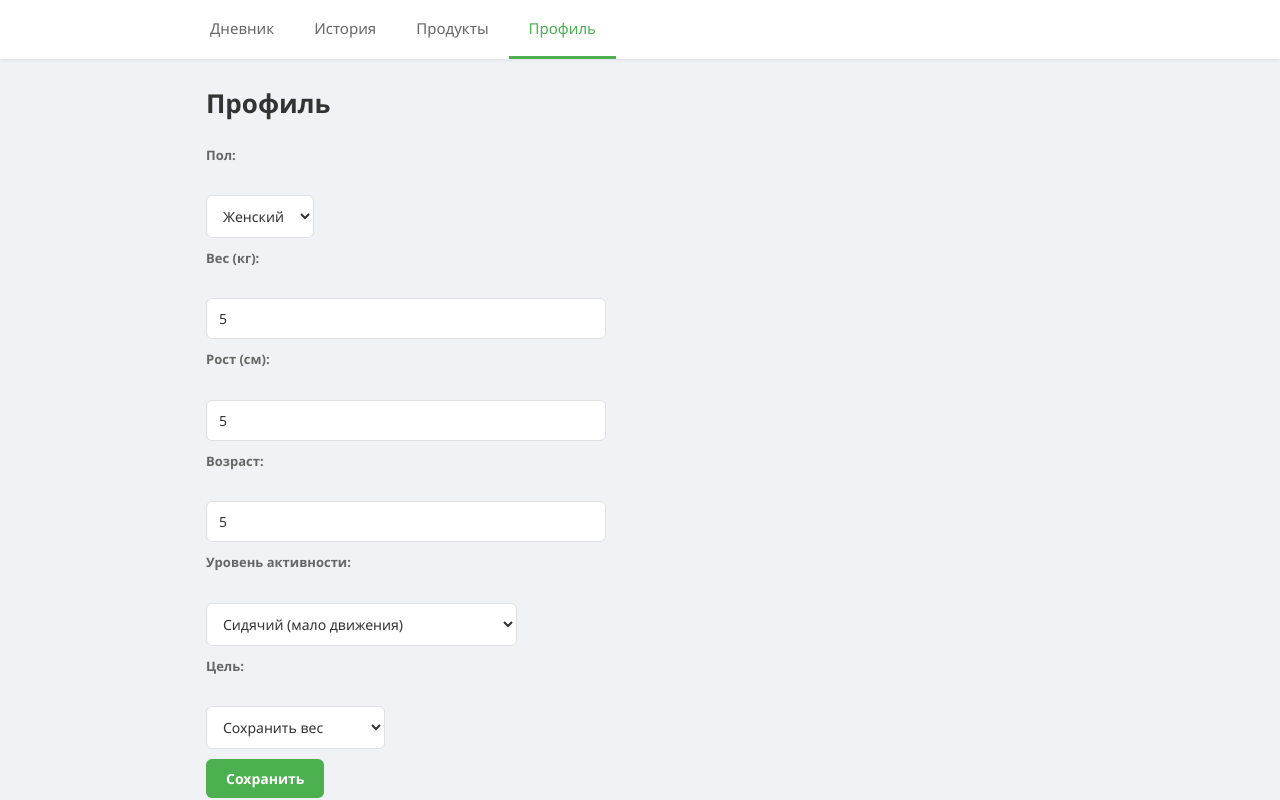
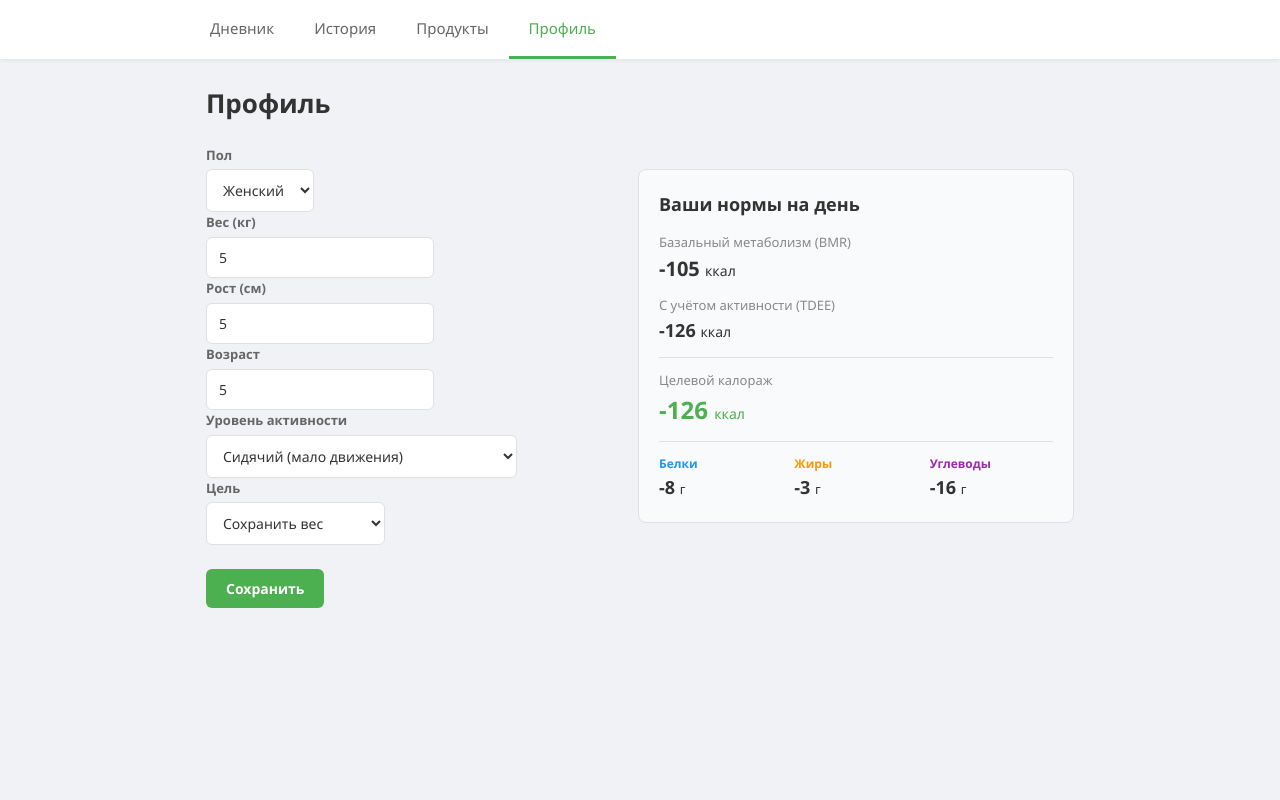
Before and after one commit to PaninaAnna/calorie-tracker, a React (Vite) app: page /profile in a window 1280 px wide. Both pictures are taken after typing "5", "5", "5" into the empty fields and a click on the button "Сохранить". Shown: the top 800 px of the page. Built offline with nearby package versions, Linux system fonts and the light colour scheme.

Commit message:
changed pofile form layout and style

```diff
--- a/src/pages/ProfilePage.jsx
+++ b/src/pages/ProfilePage.jsx
@@ -59,41 +59,44 @@ function ProfilePage() {
   if (profile.goal === 'lose') targetCalories = Math.round(tdee * 0.85)
   if (profile.goal === 'gain') targetCalories = Math.round(tdee * 1.15)
 
-  // БЖУ: белки 25%, жиры 25%, углеводы 50%
   const targetProteins = Math.round(targetCalories * 0.25 / 4)
   const targetFats = Math.round(targetCalories * 0.25 / 9)
   const targetCarbs = Math.round(targetCalories * 0.5 / 4)
+
+  const hasData = w > 0 && h > 0 && a > 0
 
   return (
     <>
       <h1>Профиль</h1>
 
-      <form onSubmit={handleSubmit} style={{ maxWidth: 400 }}>
-        <div style={{ marginBottom: 10 }}>
-          <label>Пол:</label><br />
+      <div style={{ display: 'flex', gap: 32, flexWrap: 'wrap' }}>
+        {/* Форма */}
+        <form onSubmit={handleSubmit} style={{ flex: '1 1 320px', maxWidth: 400 }}>
+          <div className="form-group">
+            <label>Пол</label>
             <select name="gender" value={profile.gender} onChange={handleChange}>
               <option value="female">Женский</option>
               <option value="male">Мужской</option>
             </select>
           </div>
 
-        <div style={{ marginBottom: 10 }}>
-          <label>Вес (кг):</label><br />
-          <input name="weight" type="number" step="0.1" value={profile.weight} onChange={handleChange} style={{ width: '100%' }} />
+          <div className="form-group">
+            <label>Вес (кг)</label>
+            <input name="weight" type="number" step="0.1" value={profile.weight} onChange={handleChange} />
           </div>
 
-        <div style={{ marginBottom: 10 }}>
-          <label>Рост (см):</label><br />
-          <input name="height" type="number" value={profile.height} onChange={handleChange} style={{ width: '100%' }} />
+          <div className="form-group">
+            <label>Рост (см)</label>
+            <input name="height" type="number" value={profile.height} onChange={handleChange} />
           </div>
 
-        <div style={{ marginBottom: 10 }}>
-          <label>Возраст:</label><br />
-          <input name="age" type="number" value={profile.age} onChange={handleChange} style={{ width: '100%' }} />
+          <div className="form-group">
+            <label>Возраст</label>
+            <input name="age" type="number" value={profile.age} onChange={handleChange} />
           </div>
 
-        <div style={{ marginBottom: 10 }}>
-          <label>Уровень активности:</label><br />
+          <div className="form-group">
+            <label>Уровень активности</label>
             <select name="activity" value={profile.activity} onChange={handleChange}>
               {ACTIVITY_LEVELS.map(l => (
                 <option key={l.value} value={l.value}>{l.label}</option>
@@ -101,8 +104,8 @@ function ProfilePage() {
             </select>
           </div>
 
-        <div style={{ marginBottom: 10 }}>
-          <label>Цель:</label><br />
+          <div className="form-group">
+            <label>Цель</label>
             <select name="goal" value={profile.goal} onChange={handleChange}>
               {GOALS.map(g => (
                 <option key={g.value} value={g.value}>{g.label}</option>
@@ -110,21 +113,50 @@ function ProfilePage() {
             </select>
           </div>
 
+          <div style={{ display: 'flex', alignItems: 'center', gap: 12, marginTop: 24 }}>
             <button type="submit">Сохранить</button>
-        {saved && <span style={{ marginLeft: 10, color: '#4caf50' }}>Сохранено!</span>}
+            {saved && <span className="success">✓ Сохранено!</span>}
+          </div>
         </form>
 
-      {w > 0 && h > 0 && a > 0 && (
-        <div style={{ marginTop: 24, padding: 16, background: '#f5f5f5', borderRadius: 8, maxWidth: 400 }}>
+        {/* Результаты справа */}
+        {hasData && (
+          <div className="profile-result" style={{ flex: '1 1 280px', alignSelf: 'start' }}>
             <h3>Ваши нормы на день</h3>
-          <p><strong>BMR:</strong> {Math.round(bmr)} ккал (базальный метаболизм)</p>
-          <p><strong>TDEE:</strong> {tdee} ккал (с учётом активности)</p>
-          <p><strong>Цель:</strong> {targetCalories} ккал</p>
-          <hr style={{ margin: '10px 0' }} />
-          <p><strong>Белки:</strong> {targetProteins} г</p>
-          <p><strong>Жиры:</strong> {targetFats} г</p>
-          <p><strong>Углеводы:</strong> {targetCarbs} г</p>
+            <div style={{ marginBottom: 10 }}>
+              <div style={{ fontSize: 13, color: '#888' }}>Базальный метаболизм (BMR)</div>
+              <div style={{ fontWeight: 600, fontSize: 20 }}>{Math.round(bmr)} <span style={{ fontSize: 14, fontWeight: 400 }}>ккал</span></div>
             </div>
+            <div style={{ marginBottom: 10 }}>
+              <div style={{ fontSize: 13, color: '#888' }}>С учётом активности (TDEE)</div>
+              <div style={{ fontWeight: 600, fontSize: 18 }}>{tdee} <span style={{ fontSize: 14, fontWeight: 400 }}>ккал</span></div>
+            </div>
+            <hr />
+            <div style={{ marginBottom: 10 }}>
+              <div style={{ fontSize: 13, color: '#888' }}>Целевой калораж</div>
+              <div style={{ fontWeight: 700, fontSize: 24, color: '#4caf50' }}>{targetCalories} <span style={{ fontSize: 14, fontWeight: 400 }}>ккал</span></div>
+            </div>
+            <hr />
+            <div style={{ display: 'grid', gridTemplateColumns: '1fr 1fr 1fr', gap: 12 }}>
+              <div>
+                <div style={{ fontSize: 12, color: '#2196f3', fontWeight: 600 }}>Белки</div>
+                <div style={{ fontWeight: 700, fontSize: 18 }}>{targetProteins} <span style={{ fontSize: 13, fontWeight: 400 }}>г</span></div>
+              </div>
+              <div>
+                <div style={{ fontSize: 12, color: '#ff9800', fontWeight: 600 }}>Жиры</div>
+                <div style={{ fontWeight: 700, fontSize: 18 }}>{targetFats} <span style={{ fontSize: 13, fontWeight: 400 }}>г</span></div>
+              </div>
+              <div>
+                <div style={{ fontSize: 12, color: '#9c27b0', fontWeight: 600 }}>Углеводы</div>
+                <div style={{ fontWeight: 700, fontSize: 18 }}>{targetCarbs} <span style={{ fontSize: 13, fontWeight: 400 }}>г</span></div>
+              </div>
+            </div>
+          </div>
+        )}
+      </div>
+
+      {!hasData && (
+        <p className="empty" style={{ marginTop: 16 }}>Заполните данные для расчёта норм</p>
       )}
     </>
   )
```
Lines whose indentation alone changed are shown as unchanged.
